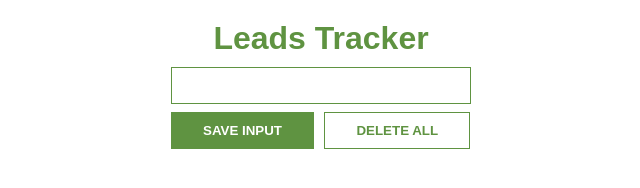
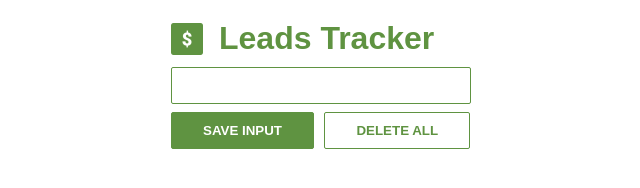
Before and after one commit to jacquikeating/leads-tracker-app, a website built with Vite: page index.html in a window 1280 px wide. Shown: the whole page, without its empty margins (319-959 px from the left). Built offline with nearby package versions, Linux system fonts and the light colour scheme; some packages are replaced by stand-ins of ours; no server answers; the database is empty.

Commit message:
Added icon to title
- Added the 32x32 copy of the favicon to the actual layout, as a sort of "logo."
- Created a new <div> to wrap around the icon and the title. This <div> uses flexbox to center align both items.
- Changed <h1> text-align to left.
- Added a 2px border-radius to the input field and buttons. The sharp corners looked out of place with the rounded corners of the icon.

```diff
--- a/index.css
+++ b/index.css
@@ -5,9 +5,15 @@ body {
     max-width: 300px;
 }
 
+#title-container {
+    display: flex;
+    align-items: center;
+    gap: 1em;
+}
+
 h1 {
     color: #5f9341;
-    text-align: center;
+    text-align: left;
     width: 100%;
     margin: 10px 0;
 }
@@ -18,6 +24,7 @@ input {
     box-sizing: border-box;
     border: 1px solid #5f9341;
     margin-bottom: 8px;
+    border-radius: 2px;
 }
 
 button {
@@ -27,6 +34,7 @@ button {
     border: 1px solid #5f9341;
     font-weight: bold;
     cursor: pointer;
+     border-radius: 2px;
 }
 
 #input-btn:hover {
--- a/index.html
+++ b/index.html
@@ -9,7 +9,10 @@
         <link rel="manifest" href="/site.webmanifest">
     </head>
     <body>
-        <h1>Leads Tracker</h1>
+        <div id="title-container">
+            <img src="/icons/favicon-32x32.png" />
+            <h1>Leads Tracker</h1>
+        </div>
         <input type="text" id="input-el">
         <button id="input-btn">SAVE INPUT</button>
         <button id="delete-btn">DELETE ALL</button>
```
